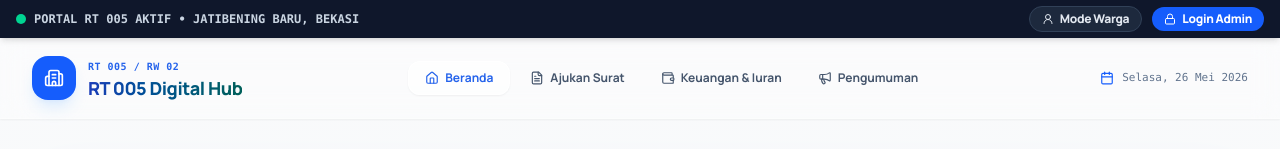
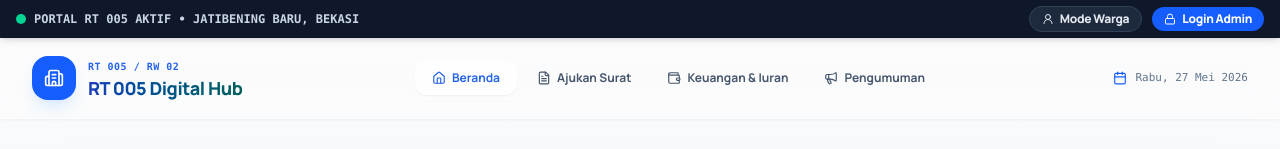
Before and after one commit to mhmdzulfikar/RtRwCibatu, a React (Vite) app: page / in a window 1280 px wide. Shown: the top 149 px of the page. Built offline with nearby package versions, Linux system fonts and the light colour scheme.

Commit message:
fix: make header date dynamic based on today

```diff
--- a/src/App.tsx
+++ b/src/App.tsx
@@ -541,6 +541,13 @@ export default function App() {
 
   const totalBalance = calculateTotalBalance();
 
+  const currentDateLabel = (() => {
+    const date = new Date();
+    const weekdays = ['Minggu', 'Senin', 'Selasa', 'Rabu', 'Kamis', 'Jumat', 'Sabtu'];
+    const months = ['Januari', 'Februari', 'Maret', 'April', 'Mei', 'Juni', 'Juli', 'Agustus', 'September', 'Oktober', 'November', 'Desember'];
+    return `${weekdays[date.getDay()]}, ${date.getDate()} ${months[date.getMonth()]} ${date.getFullYear()}`;
+  })();
+
   return (
     <div className="min-h-screen bg-linear-to-b from-gray-50 to-gray-100 flex flex-col justify-between">
 
@@ -646,7 +653,7 @@ export default function App() {
             {/* Side Call-to-action */}
             <div className="hidden md:flex items-center gap-2 font-mono text-[11px] text-slate-500 font-medium">
               <Calendar className="h-3.5 w-3.5 text-blue-600" />
-              <span>Selasa, 26 Mei 2026</span>
+              <span>{currentDateLabel}</span>
             </div>
 
             {/* Mobile Hamburger menu */}
```
